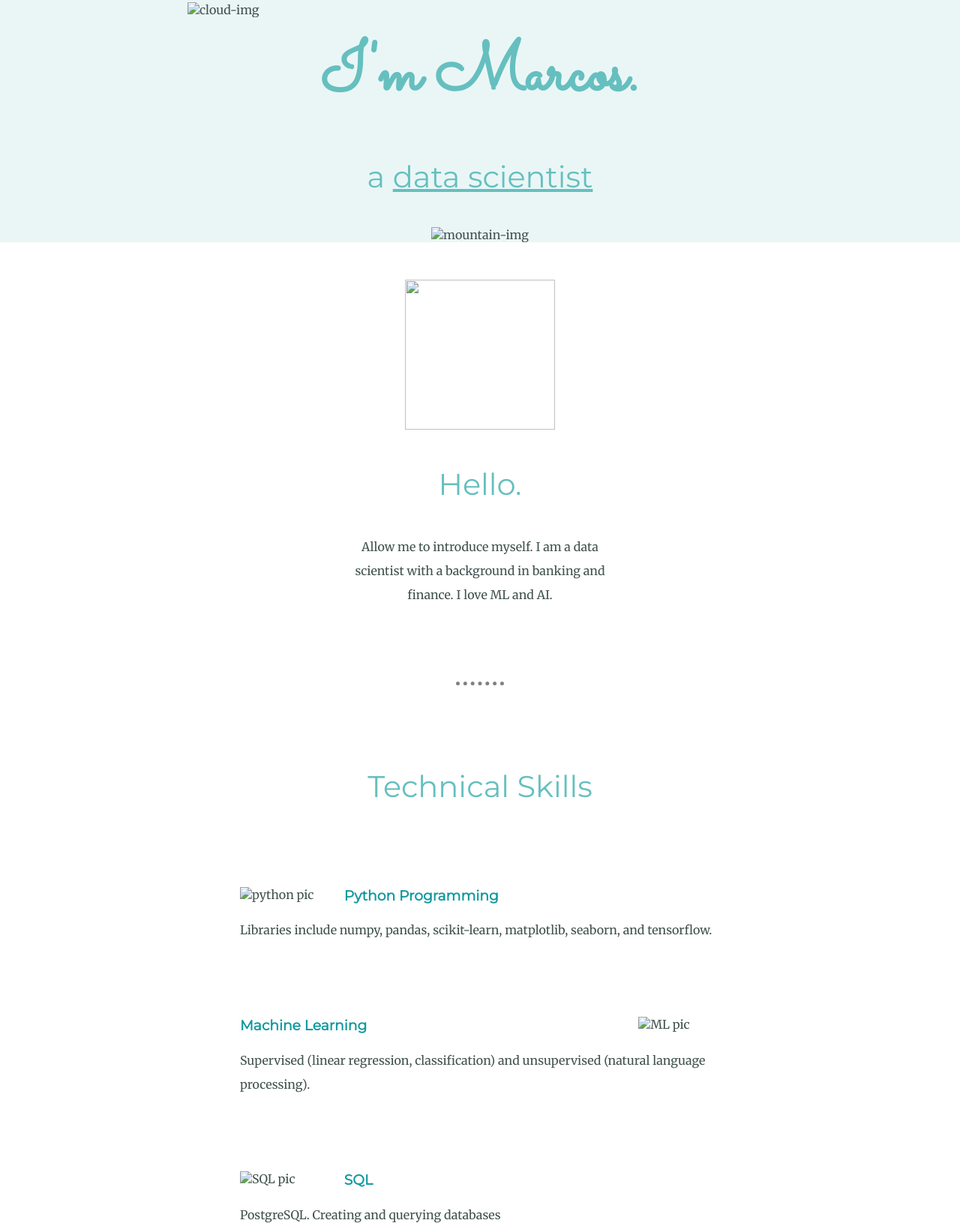
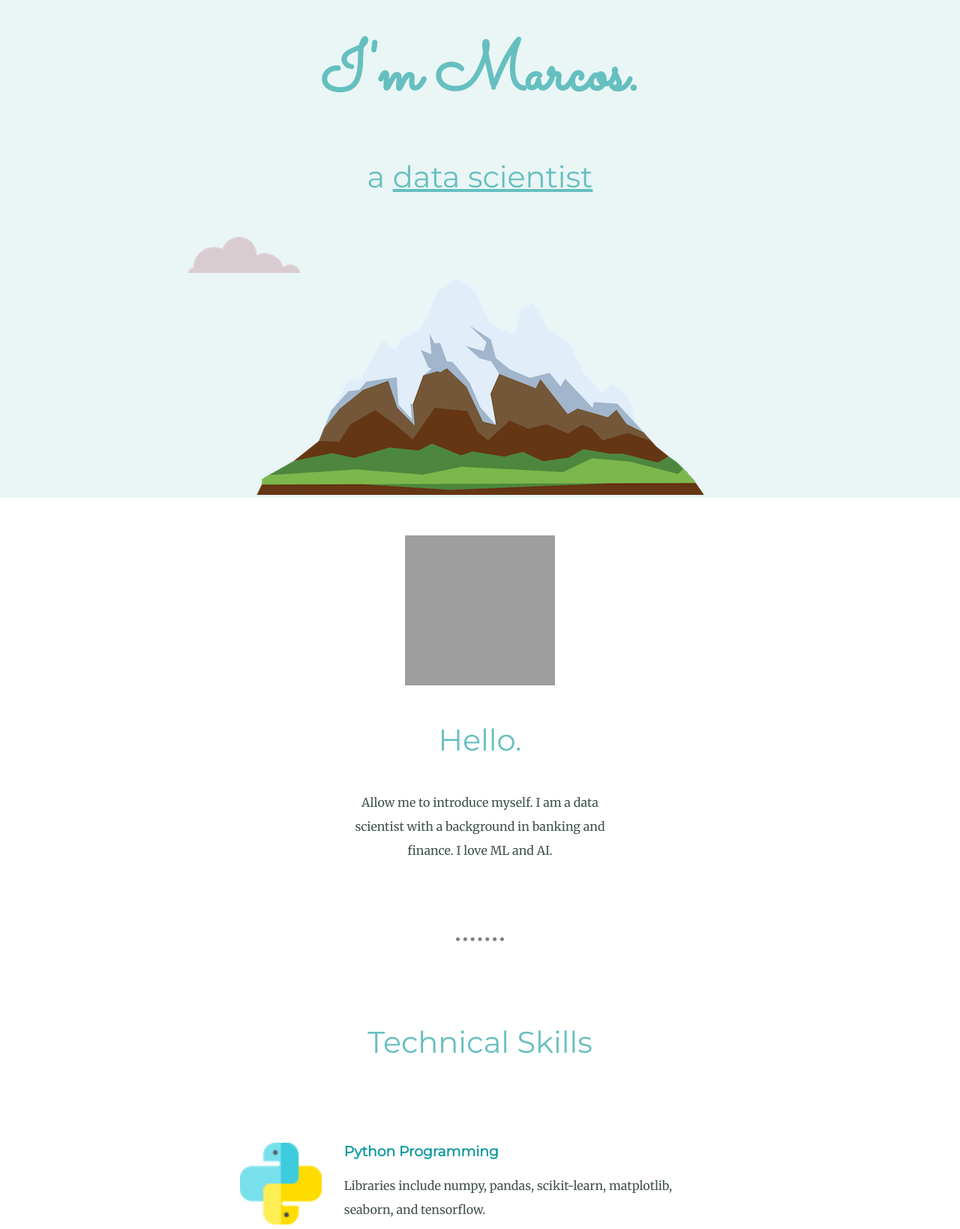
Before and after one commit to mdominguez2010/personal-website, a plain HTML site: page index.html in a window 1280 px wide. Shown: the part 114-1753 px from the top of the page at 75% size. Drawn offline with Linux system fonts and the light colour scheme; the site is published under a folder, as on GitHub Pages, so addresses that start at the root find nothing.

Commit message:
update css image links

```diff
--- a/index.html
+++ b/index.html
@@ -5,7 +5,7 @@
         <meta charset="UTF-8">
         <title> Marcos Dominguez - A Data Scientist</title>
         <link rel="stylesheet" href="css/styles.css">
-        <link rel="icon" href="/images/favicon.ico">
+        <link rel="icon" href="images/favicon.ico">
         <link rel="preconnect" href="https://fonts.gstatic.com">
         <link href="https://fonts.googleapis.com/css2?family=Merriweather&family=Montserrat&family=Sacramento&display=swap" rel="stylesheet">
     </head>
@@ -13,15 +13,15 @@
     <body>
 
         <div class="top-container">
-            <img class="top-cloud" src="/images/cloud.png" alt="cloud-img">
+            <img class="top-cloud" src="images/cloud.png" alt="cloud-img">
             <h1>I'm Marcos.</h1>
             <h2>a <span class="datascientist">data scientist</span></h2>
-            <img class="bottom-cloud" src="/images/cloud.png" alt="cloud-img">
-            <img src="/images/mountain.png" alt="mountain-img">
+            <img class="bottom-cloud" src="images/cloud.png" alt="cloud-img">
+            <img src="images/mountain.png" alt="mountain-img">
         </div>
         <div class="middle-container">
             <div class="profile">
-                <img class ="profile-pic" src="/images/me.png" alt="">
+                <img class ="profile-pic" src="images/me.png" alt="">
                 <h2>Hello.</h2>
                 <p class="introduction">Allow me to introduce myself. I am a data scientist with a background in banking and finance. I love ML and AI.</p>
             </div>
@@ -29,22 +29,22 @@
             <div class="skills">
                 <h2>Technical Skills</h2>
                 <div class="skill-row">
-                    <img class="python-pic" src="/images/python.png" alt="python pic">
+                    <img class="python-pic" src="images/python.png" alt="python pic">
                     <h3>Python Programming</h3>
                     <p class="python-skill-desc">Libraries include numpy, pandas, scikit-learn, matplotlib, seaborn, and tensorflow.</p>
                 </div>
                 <div class="skill-row">
-                    <img class="ml-pic" src="/images/ml.png" alt="ML pic">
+                    <img class="ml-pic" src="images/ml.png" alt="ML pic">
                     <h3>Machine Learning</h3>
                     <p class="ml-skill-desc">Supervised (linear regression, classification) and unsupervised (natural language processing).</p>
                 </div>
                 <div class="skill-row">
-                    <img class="sql-pic" src="/images/sql.png" alt="SQL pic">
+                    <img class="sql-pic" src="images/sql.png" alt="SQL pic">
                     <h3>SQL</h3>
                     <p class="sql-skill-desc">PostgreSQL. Creating and querying databases</p>
                 </div>
                 <div class="skill-row">
-                    <img class="financial-pic" src="/images/financial.png" alt="financial pic">
+                    <img class="financial-pic" src="images/financial.png" alt="financial pic">
                     <h3>Finance</h3>
                     <p class="sql-skill-desc">8 years of finance and loan underwriting experience</p>
                 </div>
```
